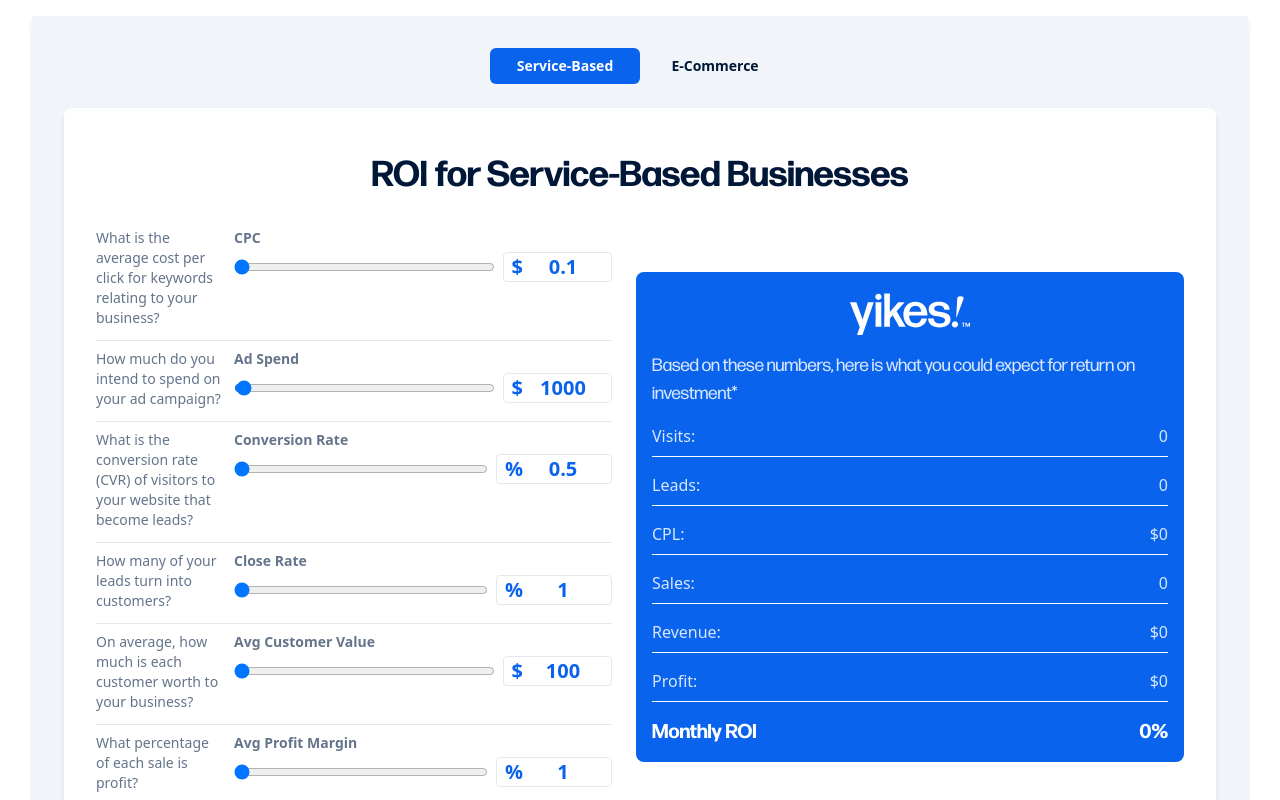
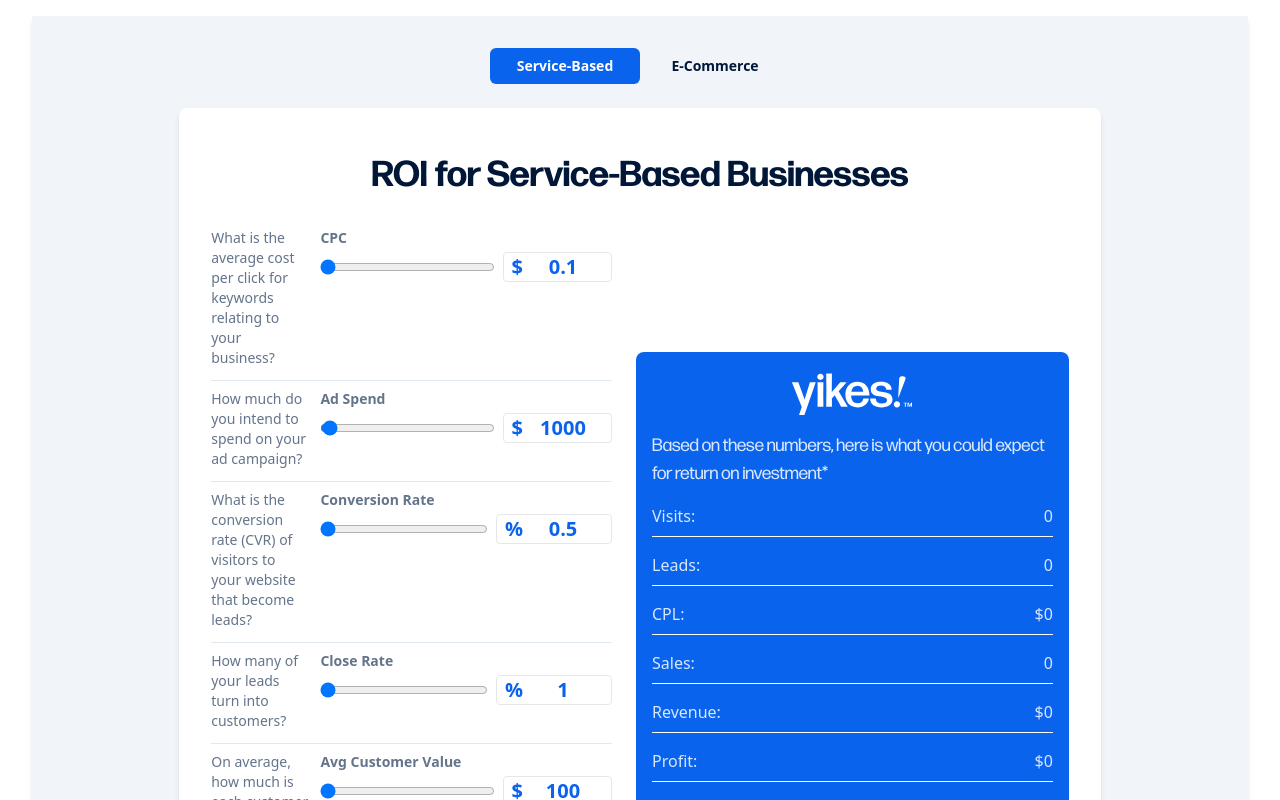
Before and after one commit to rhysheavensmith/ROI-calculator, a React (Vite) app: page / in a window 1280 px wide. Shown: the top 800 px of the page. Built offline with nearby package versions, Linux system fonts and the light colour scheme.

Commit message:
set a max width on xl screens

```diff
--- a/src/components/CalculatorTabs.jsx
+++ b/src/components/CalculatorTabs.jsx
@@ -21,7 +21,7 @@ const CalculatorTabs = () => {
 	const ActiveTabComponent = TABS[activeTab].component;
 
 	return (
-		<div className='w-full max-w-[95%] xs:max-w-[85%] mx-auto bg-slate-100 shadow-md p-8'>
+		<div className='w-full max-w-[95%] mx-auto bg-slate-100 shadow-md p-8'>
 			{/* Toggle container (relative) */}
 			<div className='relative w-[300px] mx-auto mb-6'>
 				{/* Sliding background highlight */}
--- a/src/components/ROICalculatorBase.jsx
+++ b/src/components/ROICalculatorBase.jsx
@@ -51,7 +51,7 @@ const ROICalculatorBase = ({ title, fieldConfig, initialInputs }) => {
 	};
 
 	return (
-		<div className='mx-auto py-4 px-8 bg-white rounded-lg shadow-md'>
+		<div className='mx-auto xl:max-w-[80%] py-4 px-8 bg-white rounded-lg shadow-md'>
 			<h1 className='text-2xl md:text-4xl my-8 font-forma-bold text-center text-[#001738]'>
 				{title}
 			</h1>
```
